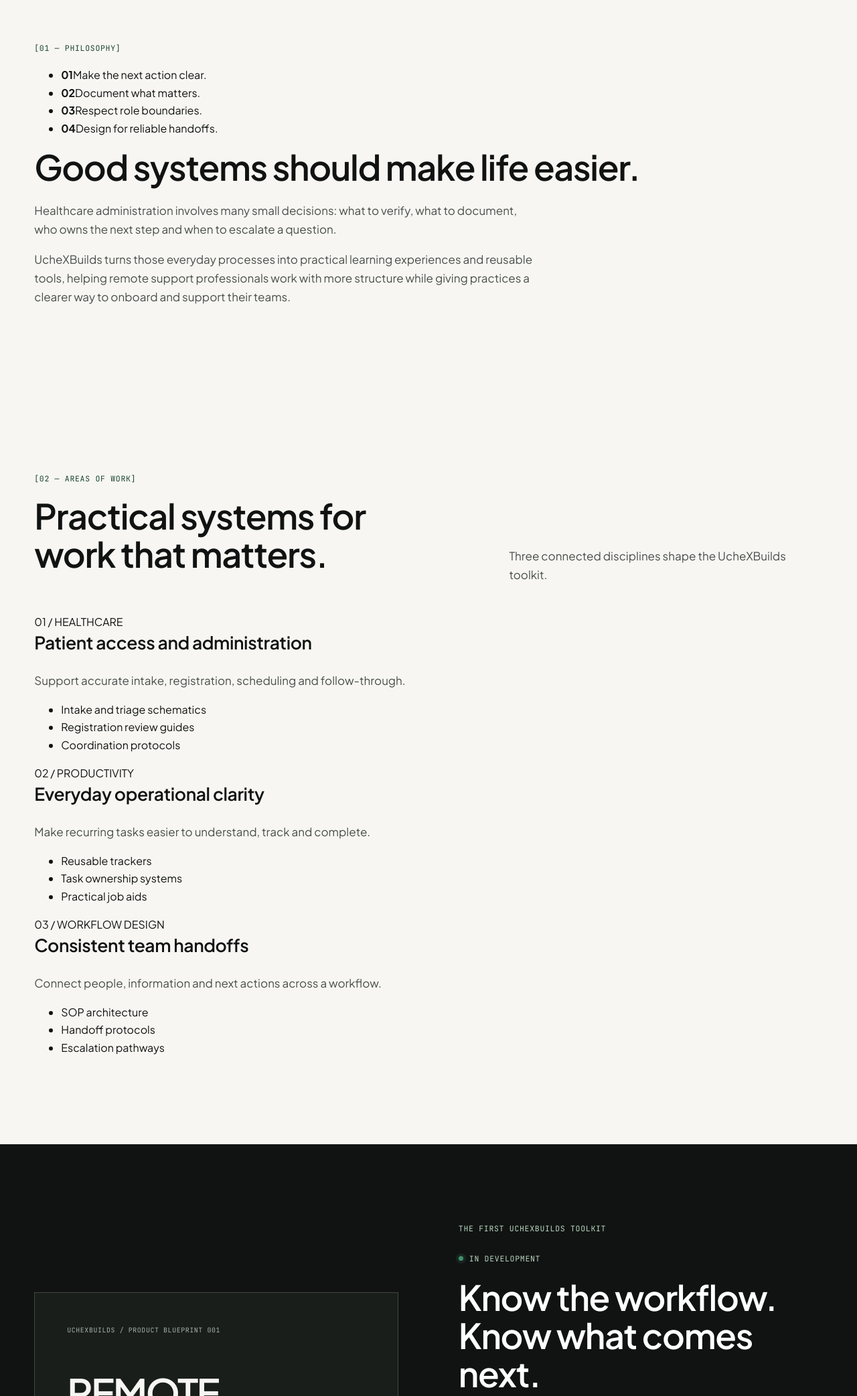
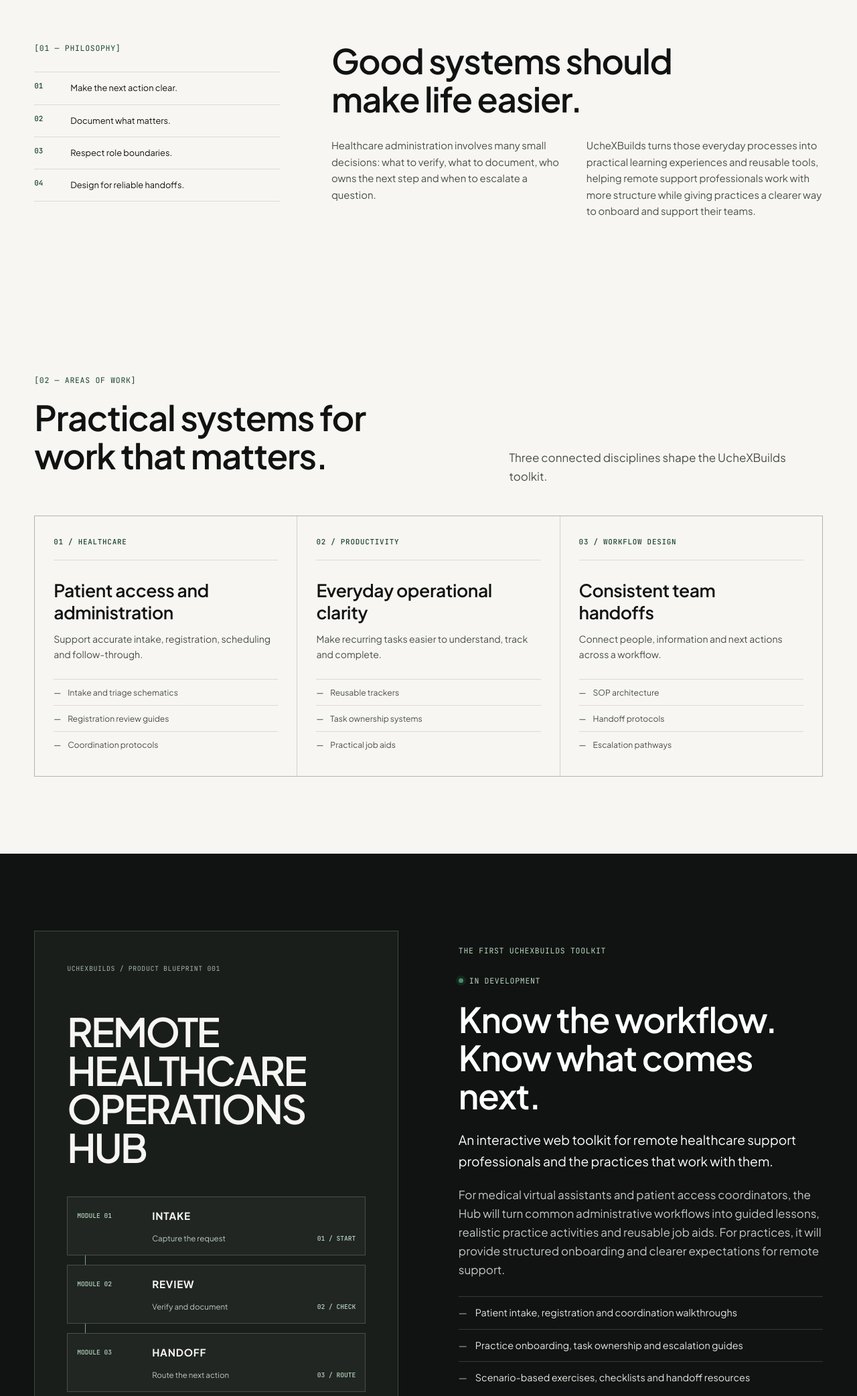
Before and after one commit to damilynch/uchexbuilds-site, a plain HTML site: page index.html in a window 1280 px wide. Shown: the part 960-3045 px from the top of the page at 67% size. Drawn offline with Linux system fonts and the light colour scheme.

Commit message:
Style philosophy grid, focus index and workflow blueprint

```diff
--- a/css/style.css
+++ b/css/style.css
@@ -235,3 +235,36 @@ button:disabled{opacity:.6;cursor:not-allowed}
  *,*:before,*:after{scroll-behavior:auto!important;animation-duration:.01ms!important;animation-iteration-count:1!important;transition-duration:.01ms!important}
  .reveal{opacity:1;transform:none}
 }
+/* Editorial philosophy and exposed focus index */
+.philosophy-grid{display:grid;grid-template-columns:4fr 8fr;gap:clamp(32px,6vw,84px);align-items:start}
+.philosophy-grid>aside{position:sticky;top:108px}
+.principles{padding:0;margin:26px 0 0;list-style:none;border-top:var(--border-hairline)}
+.principles li{display:grid;grid-template-columns:42px 1fr;gap:12px;padding:13px 0;border-bottom:var(--border-hairline);font-size:.8rem}
+.principles b{font:500 .68rem var(--font-mono);color:var(--accent-primary)}
+.philosophy-copy h2{max-width:15ch;font-size:clamp(2.3rem,4vw,4rem);margin-bottom:30px}
+.philosophy-columns{display:grid;grid-template-columns:1fr 1fr;gap:28px}
+.philosophy-columns p{font-size:.93rem;margin:0}
+.focus-grid{display:grid;grid-template-columns:repeat(3,minmax(0,1fr));gap:1px;background:rgba(17,19,18,.16);border:1px solid rgba(17,19,18,.16)}
+.focus-grid article{position:relative;min-height:340px;padding:28px;background:var(--bg-canvas);border-top:3px solid transparent;transition:background .35s var(--ease),border-color .35s var(--ease)}
+.focus-grid article:hover{background:var(--bg-elevated);border-top-color:var(--accent-primary)}
+.focus-meta{font:500 .68rem var(--font-mono);letter-spacing:.07em;color:var(--accent-primary);padding-bottom:20px;border-bottom:var(--border-hairline)}
+.focus-grid h3{margin:28px 0 12px;max-width:15ch}
+.focus-grid p{font-size:.88rem}
+.focus-grid ul{list-style:none;padding:0;margin:25px 0 0}
+.focus-grid li{padding:9px 0;border-top:var(--border-hairline);font-size:.76rem;color:var(--ink-secondary)}
+.focus-grid li:before{content:"—";color:var(--accent-primary);margin-right:10px}
+.blueprint-flow{display:grid;grid-template-columns:1fr;gap:0;margin:35px 0}
+.blueprint-module{display:grid;grid-template-columns:100px 1fr auto;align-items:center;gap:12px;padding:15px 14px;border:1px solid rgba(255,255,255,.18);background:rgba(255,255,255,.035)}
+.blueprint-module span,.blueprint-module i{font:500 .6rem var(--font-mono);font-style:normal;color:#b7d7c0}
+.blueprint-module b{font-size:.95rem;letter-spacing:.05em}
+.blueprint-module small{grid-column:2;color:#bdc9c0;font-size:.72rem}
+.blueprint-connector{height:14px;width:1px;background:#78a889;margin-left:27px}
+@media(max-width:767px){
+ .philosophy-grid{grid-template-columns:1fr;gap:30px}
+ .philosophy-grid>aside{position:static}
+ .philosophy-columns{grid-template-columns:1fr;gap:12px}
+ .focus-grid{grid-template-columns:1fr}
+ .focus-grid article{min-height:0;padding:23px}
+ .blueprint-module{grid-template-columns:76px 1fr}
+ .blueprint-module i{grid-column:2}
+}
```
